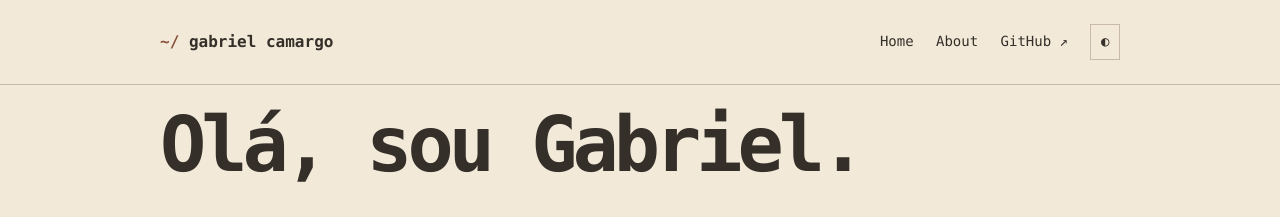
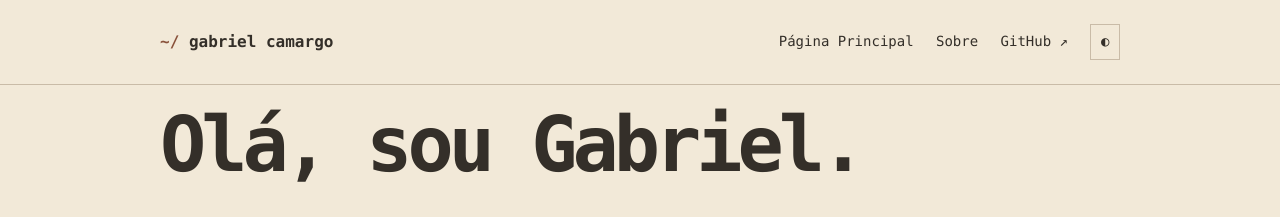
Before and after one commit to gsbcamargo/gsbcamargo.github.io, a Jekyll site: the page built from about.md, in a window 1280 px wide. Shown: the top 217 px of the page. Built offline with Jekyll 4.4.1, drawn with Linux system fonts in a browser that asks for light colours.

Commit message:
fix: ajdusts ptbr config in default html

```diff
--- a/_layouts/default.html
+++ b/_layouts/default.html
@@ -30,8 +30,8 @@
       </a>
 
       <nav aria-label="Main navigation">
-        <a href="{{ '/' | relative_url }}">Home</a>
-        <a href="{{ '/about/' | relative_url }}">About</a>
+        <a href="{{ '/' | relative_url }}">Página Principal</a>
+        <a href="{{ '/sobre/' | relative_url }}">Sobre</a>
         <a href="https://github.com/gsbcamargo">GitHub ↗</a>
         <button id="theme-toggle" type="button"
                 aria-label="Toggle dark mode" title="Toggle dark mode">◐</button>
--- a/about.md
+++ b/about.md
@@ -1,7 +1,7 @@
 ---
 layout: default
 title: Sobre
-permalink: /about/
+permalink: /sobre/
 description: Sobre Gabriel Camargo, advogado e engenheiro de software.
 ---
 
```
